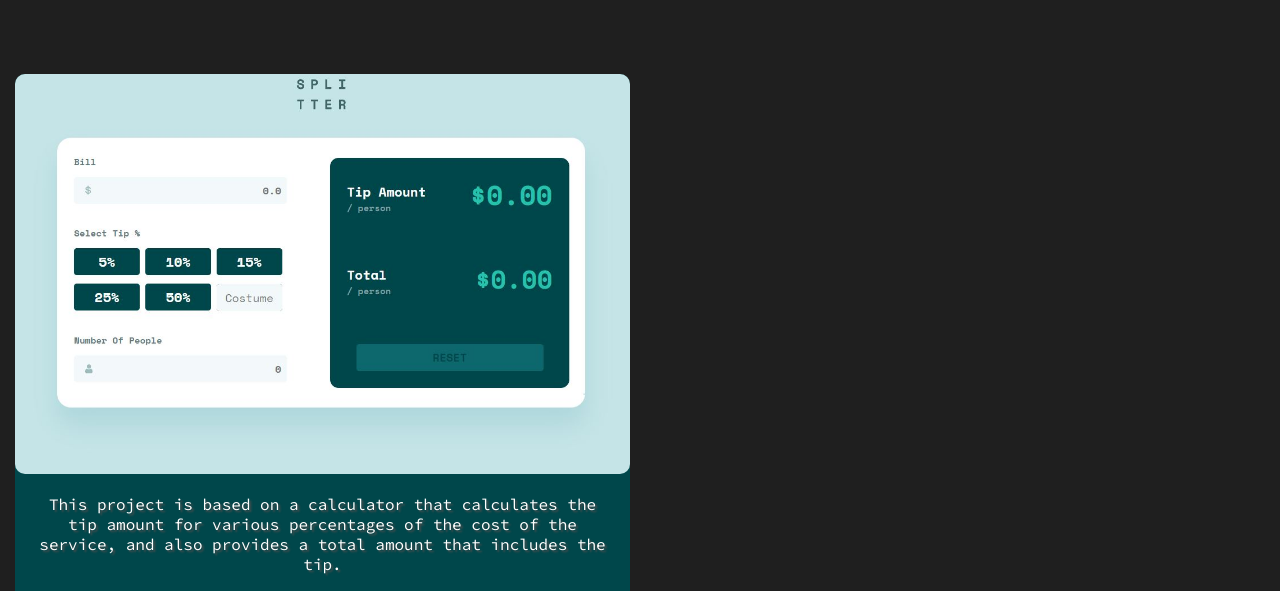
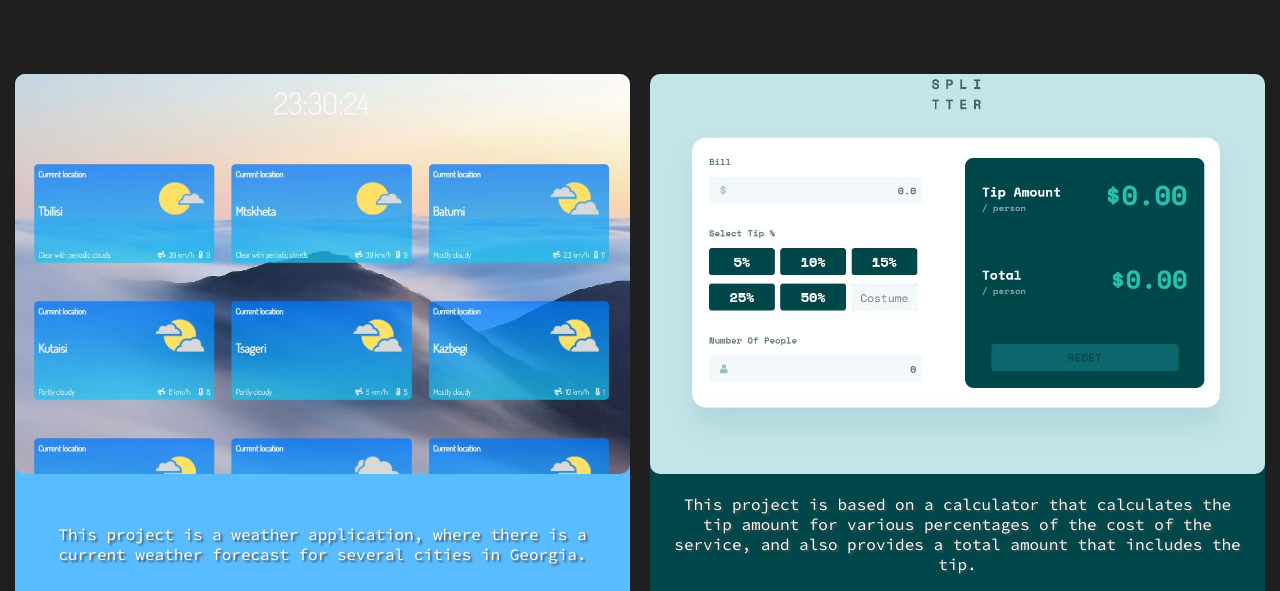
Before and after one commit to shkubu18/Portfolio, a plain HTML site: page index.html in a window 1280 px wide. Shown: the part 3958-4549 px from the top of the page. Drawn offline with Linux system fonts and the light colour scheme; a web font is replaced by a local one.

Commit message:
return project

```diff
--- a/index.html
+++ b/index.html
@@ -213,7 +213,7 @@
                         </a>
                     </div>
                 </div>
-                <!-- <div class="project weather-app">
+                <div class="project weather-app">
                     <img class="project-img" src="assets/imgs/weather-app.JPG" alt="project-img">
                     <p class="project-description">This project is a weather application, where there is a current
                         weather forecast for several cities in Georgia.</p>
@@ -231,7 +231,7 @@
                             </div>
                         </a>
                     </div>
-                </div> -->
+                </div>
                 <div class="project calculator">
                     <img class="project-img" src="assets/imgs/tip-calculator.JPG" alt="project-img">
                     <p class="project-description">This project is based on a calculator that calculates the tip amount
```
